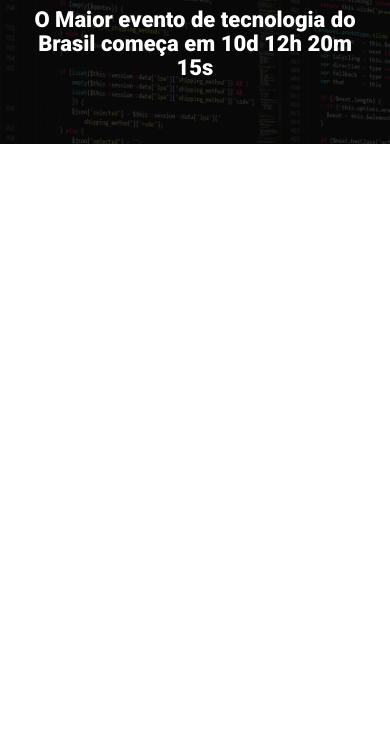
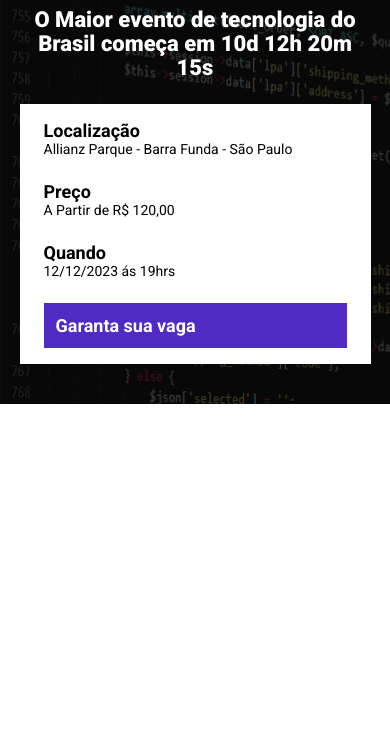
Before and after one commit to maxjdev/Event_Page-Ebac_Talks, a website built with Parcel: page src/index.html in a window 390 px wide. Shown: the part 96-844 px from the top of the page. Built offline with nearby package versions, Linux system fonts and the light colour scheme.

Commit message:
add: infos_bar & buttons

```diff
--- a/src/index.html
+++ b/src/index.html
@@ -16,6 +16,25 @@
             <p class="hero__text">
                 O Maior evento de tecnologia do Brasil começa em 10d 12h 20m 15s
             </p>
+            <div class="infos-bar">
+                <ul class="infos-bar__infos">
+                    <li class="infos-bar__infos__item">
+                        <b>Localização</b>
+                        Allianz Parque - Barra Funda - São Paulo
+                    </li>
+                    <li class="infos-bar__infos__item">
+                        <b>Preço</b>
+                        A Partir de R$ 120,00
+                    </li>
+                    <li class="infos-bar__infos__item">
+                        <b>Quando</b>
+                        12/12/2023 ás 19hrs
+                    </li>
+                </ul>
+                <a href="#" class="button button--primary">
+                    Garanta sua vaga
+                </a>
+            </div>
         </div>
     </header>
     <script src="./scripts/main.js"></script>
--- a/src/styles/_reset.scss
+++ b/src/styles/_reset.scss
@@ -4,4 +4,5 @@
     box-sizing: border-box;
     font-family: 'Roboto', sans-serif;
     color: #fff;
+    list-style: none;
 }
--- /dev/null
+++ b/src/styles/components/_buttons.scss
@@ -0,0 +1,23 @@
+.button {
+    padding: 12px;
+    font-size: 18px;
+    font-weight: bold;
+    text-decoration: none;
+    text-align: center;
+    white-space: nowrap;
+
+    &--primary {
+        color: #fff;
+        background-color: #4f2ac3;
+    }
+
+    @media (max-width: 640px) {
+        display: flex;
+        width: 100%;
+    }
+
+    @media (max-width: 1024px) {
+        display: flex;
+        align-items: center;
+    }
+}
--- /dev/null
+++ b/src/styles/components/_infos_bar.scss
@@ -0,0 +1,40 @@
+.infos-bar {
+    padding: 16px 24px;
+    background-color: #fff;
+    display: flex;
+    justify-content: space-between;
+
+    &__infos {
+        display: flex;
+        gap: 40px;
+
+        &__item {
+            font-size: 14px;
+            color: #000;
+
+            b {
+                color: #000;
+                font-size: 18px;
+                display: block;
+            }
+        }
+    }
+
+    @media (max-width: 640px) {
+        display: block;
+
+        &__infos {
+            display: block;
+
+            &__item {
+                margin-bottom: 24px;
+            }
+        }
+    }
+
+    @media (max-width: 1024px) {
+        &__infos {
+            gap: 16px;
+        }
+    }
+}
--- a/src/styles/main.scss
+++ b/src/styles/main.scss
@@ -1,5 +1,7 @@
 @use 'reset';
 @use 'hero';
+@use 'components/infos_bar';
+@use 'components/buttons';
 
 .container {
     max-width: 960px;
```
